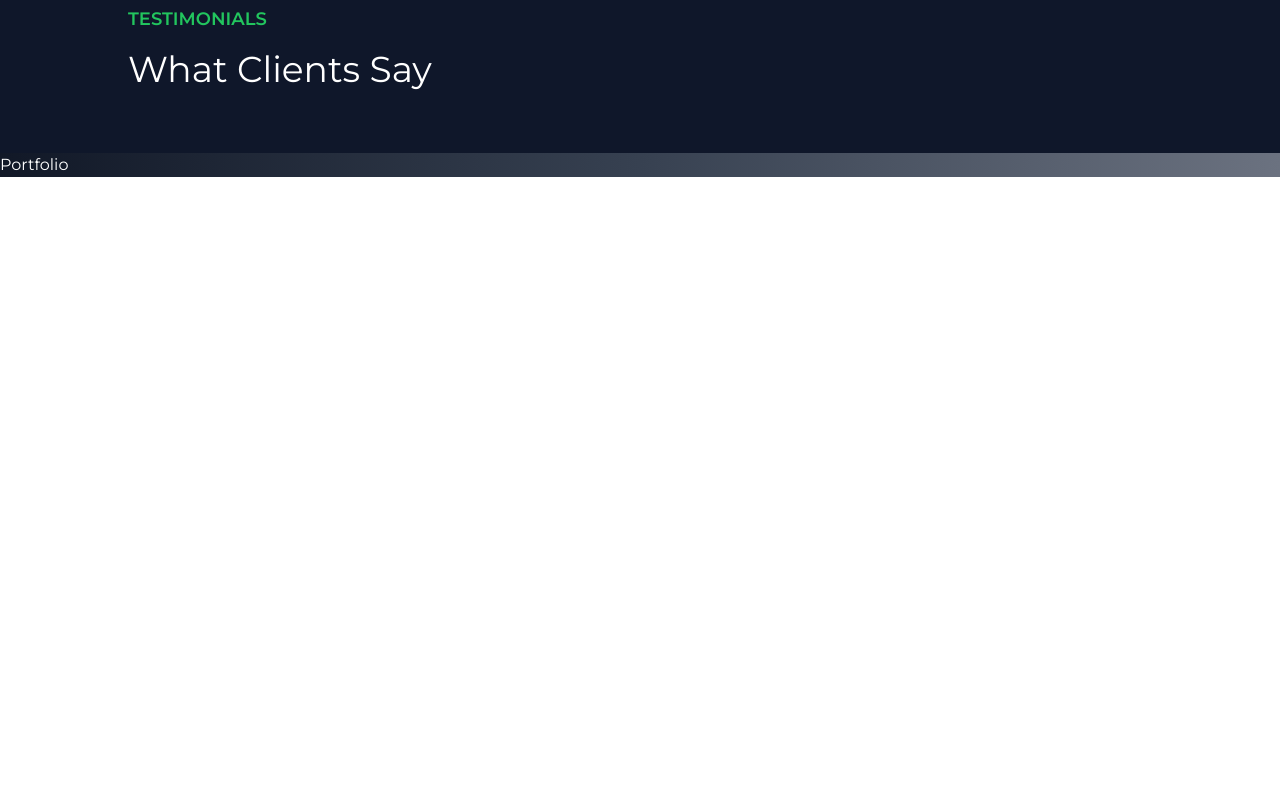
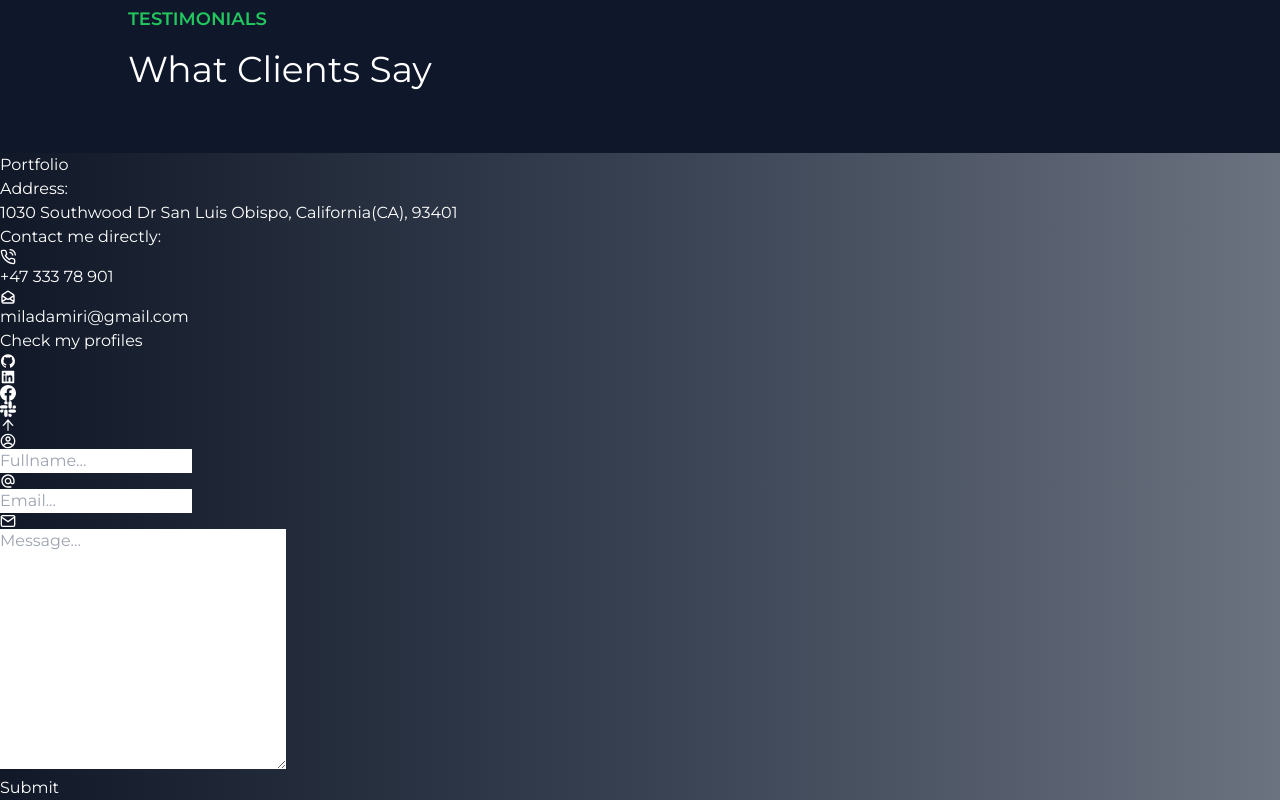
Before and after one commit to JarHorner/Jarret-Horner-Portfolio-Website, a React (Vite) app: page / in a window 1280 px wide. Shown: the part 1551-2351 px from the top of the page. Before the commit the page ends 1728 px from the top, so only its background shows below. Built offline with nearby package versions, Linux system fonts and the light colour scheme.

Commit message:
Added the portfolio & Contact section

```diff
--- a/src/App.jsx
+++ b/src/App.jsx
@@ -12,7 +12,7 @@ function App() {
   const lightColor = "bg-gradient-to-l from-gray-500 via-gray-700 to-gray-900";
 
   return (
-    <div className="w-full relative bg-slate-900 text-white overflow-x-hidden m-0 p-0 box-border scroll-smooth" >
+    <div className="w-full relative bg-slate-900 text-white overflow-x-hidden m-0 p-0 box-border" >
       <div className={headerCSS} >
         <Header />
         <ProfComponent />
--- a/src/components/Portfolio/Contact.jsx
+++ b/src/components/Portfolio/Contact.jsx
@@ -1,10 +1,35 @@
+import React from "react";
+import { MdAlternateEmail } from "react-icons/md";
+import { CgProfile } from "react-icons/cg";
+import { FiMail } from "react-icons/fi";
+import { Slide} from "react-awesome-reveal";
 
 const Contact = () => {
 
     return (
-       <div id="contact">
-
-        </div>
+        <Slide direction="right">
+          <form>
+            <div className="name">
+              <span>
+                <CgProfile />
+              </span>
+              <input type="text" placeholder="Fullname..." />
+            </div>
+            <div className="email">
+              <span>
+                <MdAlternateEmail />
+              </span>
+              <input type="email" placeholder="Email..." />
+            </div>
+            <div className="message">
+              <span className="messageIcon">
+                <FiMail />
+              </span>
+              <textarea cols="30" rows="10" placeholder="Message..."></textarea>
+            </div>
+            <button>Submit</button>
+          </form>
+        </Slide>
     )
   }
 
--- a/src/components/Portfolio/Portfolio.jsx
+++ b/src/components/Portfolio/Portfolio.jsx
@@ -1,10 +1,108 @@
+import React from "react";
+import Contact from "../Portfolio/Contact"
+import { HiOutlineMailOpen } from "react-icons/hi";
+import { AiFillGithub, AiFillLinkedin, AiOutlineArrowUp } from "react-icons/ai";
+import { BsFacebook, BsSlack } from "react-icons/bs";
+import { FiPhoneCall } from "react-icons/fi";
+import { Slide, Zoom, Fade } from "react-awesome-reveal";
 
 const Portfolio = () => {
 
+    const scrollUp = () => {
+        window.scroll({
+          top: 0,
+          behavior: "smooth",
+        });
+      };
+
     return (
-       <div id="portfolio">
-            Portfolio
-        </div>
+        <div id="footer">
+            <div>
+                <Slide direction="left" delay={1}>
+                    <h1>Portfolio</h1>
+                </Slide>
+
+                <div className="address">
+                    <Slide direction="left">
+                        <h1>Address:</h1>
+                    </Slide>
+                    <Slide direction="left">
+                        <p>1030 Southwood Dr San Luis Obispo, California(CA), 93401</p>
+                    </Slide>
+                </div>
+
+                <div className="links">
+                    <Slide direction="left">
+                        <h1>Contact me directly:</h1>
+                    </Slide>
+                    <div>
+                        <span>
+                            <FiPhoneCall />
+                        </span>
+                        <Slide direction="left">
+                            <a href="tel:+4733378901">+47 333 78 901</a>
+                        </Slide>
+                    </div>
+                    <div>
+                        <Slide direction="left">
+                            <span>
+                                <HiOutlineMailOpen />
+                            </span>
+                        </Slide>
+                        <Slide>
+                            <a href="mailto:miladamiri@gmail.com">miladamiri@gmail.com</a>
+                        </Slide>
+                    </div>
+                </div>
+
+                <div className="profiles">
+                    <Slide direction="left">
+                        <h1>Check my profiles</h1>
+                    </Slide>
+                    <div className="icons">
+                        <Zoom>
+                            <span>
+                                <a href="/">
+                                    <AiFillGithub />
+                                </a>
+                            </span>
+                        </Zoom>
+                        <Zoom>
+                            <span>
+                                <a href="/">
+                                    <AiFillLinkedin />
+                                </a>
+                            </span>
+                        </Zoom>
+                        <Zoom>
+                            <span>
+                                <a href="/">
+                                    <BsFacebook />
+                                </a>
+                            </span>
+                        </Zoom>
+                        <Zoom>
+                            <span>
+                                <a href="/">
+                                    <BsSlack />
+                                </a>
+                            </span>
+                        </Zoom>
+                    </div>
+                </div>
+
+                <Fade>
+                    <div onClick={scrollUp}>
+                        <AiOutlineArrowUp />
+                    </div>
+                </Fade>
+
+            </div>
+
+            <div>
+                <Contact />
+            </div>
+      </div>
     )
   }
 
--- a/src/index.css
+++ b/src/index.css
@@ -29,6 +29,10 @@
   }
 }
 
+html {
+  scroll-behavior: smooth;
+}
+
 /* scroll bar style  */
 ::-webkit-scrollbar {
   width: 12px;
```
